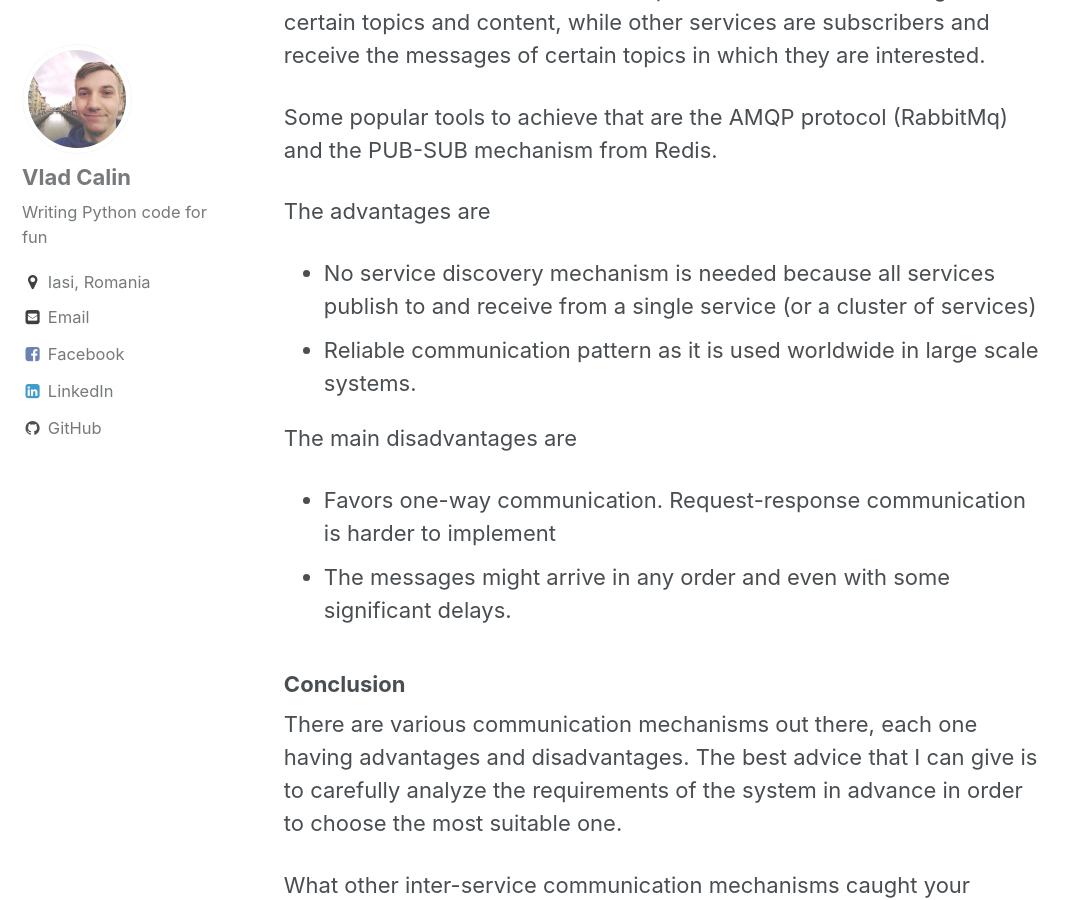
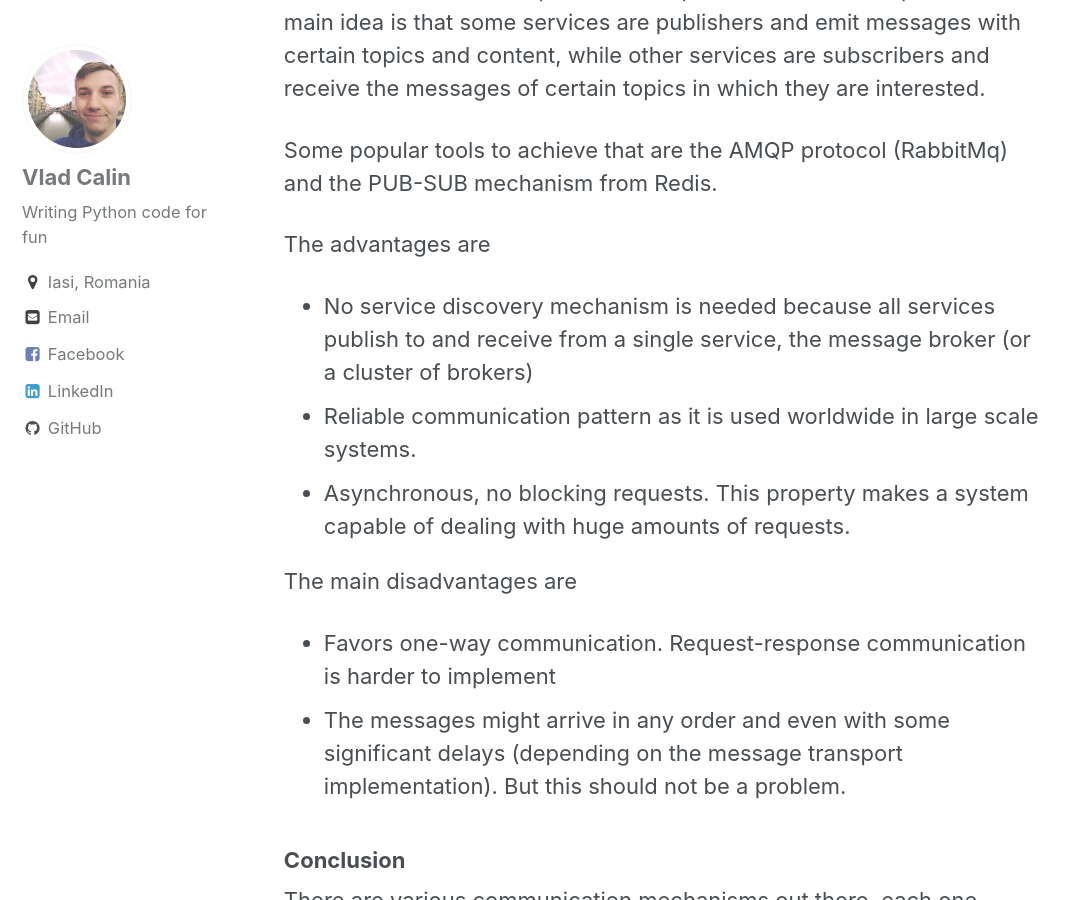
Before and after one commit to vladcalin/vladcalin.github.io, a Jekyll site: the page built from _posts/2017-04-27-communication-between-microservices.md, in a window 1280 px wide and 900 px high, scrolled down 3437 px. Shown: the whole window, without its empty margins (0-1079 px from the left). Built offline with Jekyll 4.4.1, drawn with Linux system fonts in a browser that asks for light colours; comment, search, counter and statistics services are not loaded; some of the changed text lies outside the part shown.

Commit message:
Fix some typos and completed some ideas

```diff
--- a/_posts/2017-04-27-communication-between-microservices.md
+++ b/_posts/2017-04-27-communication-between-microservices.md
@@ -111,14 +111,18 @@ PUB-SUB mechanism from Redis.
 The advantages are
 
 - No service discovery mechanism is needed because all services publish to and
-  receive from a single service (or a cluster of services)
+  receive from a single service, the message broker (or a cluster of brokers)
 - Reliable communication pattern as it is used worldwide in large scale systems.
+- Asynchronous, no blocking requests. This property makes a system capable
+  of dealing with huge amounts of requests.
 
 The main disadvantages are
 
 - Favors one-way communication. Request-response communication is harder to
   implement
-- The messages might arrive in any order and even with some significant delays.
+- The messages might arrive in any order and even with some significant delays
+  (depending on the message transport implementation). But this should not be
+  a problem.
 
 
 ### Conclusion
```
Also changed, not shown: other parts of _posts/2017-04-27-communication-between-microservices.md (+2 -2 lines).
